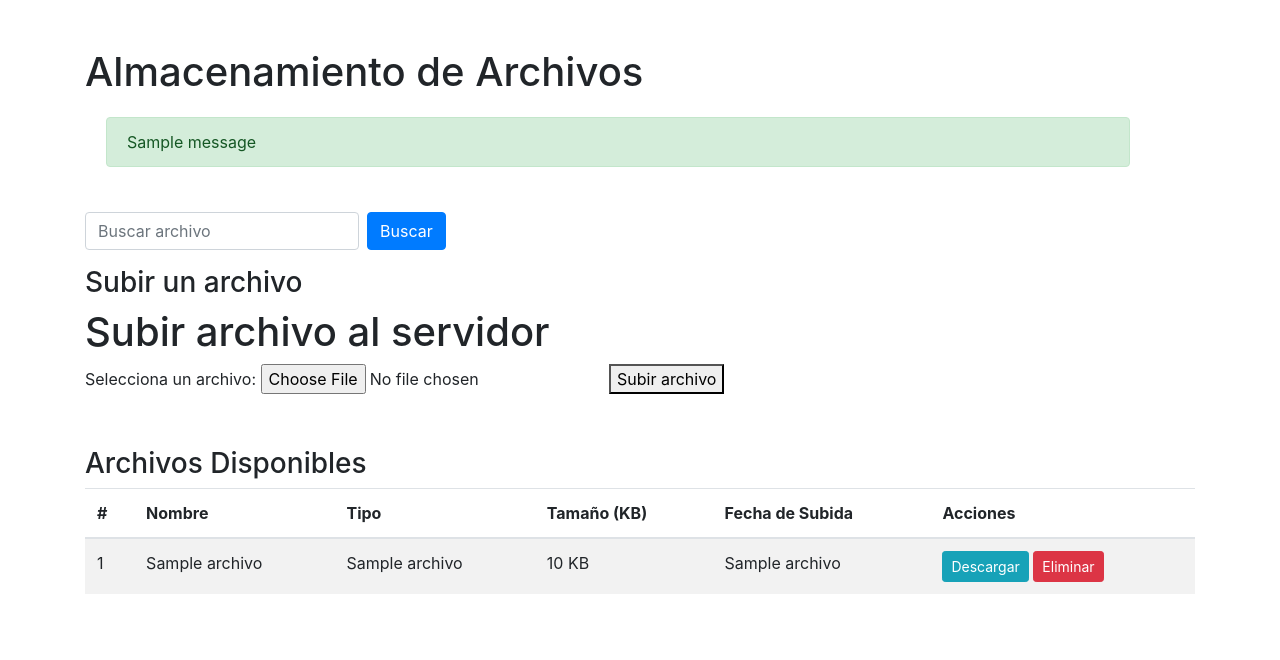
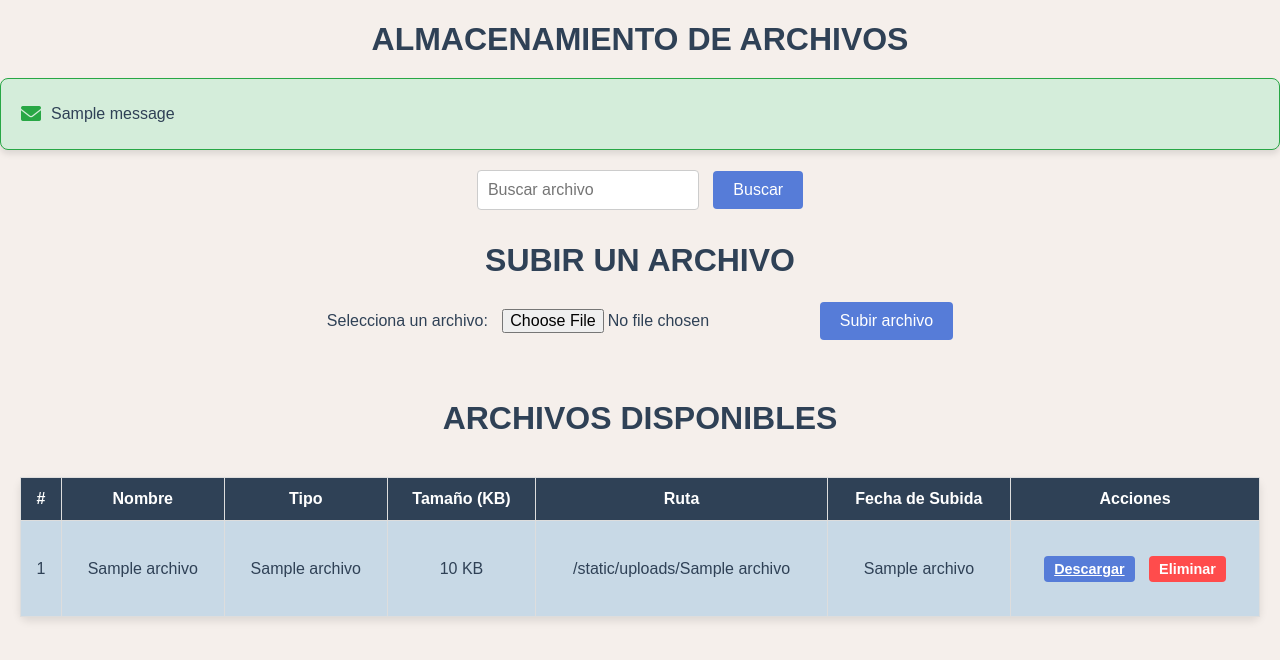
Before and after one commit to Serghio07/Todo-en-uno, a Python web app: template templates/Almacen/indexAlmacen.html in a window 1280 px wide. Shown: the top 660 px of the page. Run offline with Jinja, Linux system fonts and the light colour scheme; the template is opened without the code that fills it: most values are stand-ins (such as "Sample title", 1, 10 or a date in 2020); one stand-in notice (Sample message) is shown; some libraries are stand-ins or nearby versions.

Commit message:
finalizado por hoy
finalizado por hoy

```diff
--- /dev/null
+++ b/static/css/stylesAlmacen.css
@@ -0,0 +1,206 @@
+/* General */
+body {
+    font-family: Arial, sans-serif;
+    background-color: #F5EFEB;
+    color: #2F4156;
+    margin: 0;
+    padding: 0;
+}
+
+/* Título */
+h1, h3 {
+    color: #2F4156;
+    font-size: 2rem;
+    font-weight: bold;
+    margin-bottom: 20px;
+    text-align: center;
+}
+
+/* Mensajes flash */
+.alert {
+    margin: 20px 0;
+    padding: 10px;
+    border-radius: 5px;
+}
+
+.alert-dismissible .close {
+    font-size: 1.5rem;
+}
+
+/* Formulario de búsqueda */
+.form-search {
+    margin-bottom: 25px;
+    text-align: center;
+}
+
+.input-search {
+    padding: 10px;
+    font-size: 1rem;
+    width: 200px;
+    margin-right: 10px;
+    border: 1px solid #ccc;
+    border-radius: 4px;
+}
+
+.btn-search {
+    padding: 10px 20px;
+    font-size: 1rem;
+    background-color: #567CD8;
+    color: white;
+    border: none;
+    border-radius: 4px;
+    cursor: pointer;
+}
+
+.btn-search:hover {
+    background-color: #2F4156;
+}
+
+/* Formulario de carga de archivos */
+.form-upload {
+    margin-bottom: 20px;
+    text-align: center;
+}
+
+.input-file {
+    padding: 10px;
+    font-size: 1rem;
+    margin-bottom: 25px;
+}
+
+.btn-upload {
+    padding: 10px 20px;
+    font-size: 1rem;
+    background-color: #567CD8;
+    color: white;
+    border: none;
+    border-radius: 4px;
+    cursor: pointer;
+}
+
+.btn-upload:hover {
+    background-color: #2F4156;
+}
+
+/* Tabla de archivos */
+.table-container {
+    margin-top: 20px;
+    padding: 20px;
+    overflow-x: auto;
+}
+
+.table {
+    width: 100%;
+    border-collapse: collapse;
+    background-color: #F5EFE0;
+    box-shadow: 0 4px 8px rgba(0, 0, 0, 0.1);
+    border-radius: 8px;
+}
+
+.table th, .table td {
+    padding: 12px;
+    text-align: center;
+    border: 1px solid #ddd;
+}
+
+.table th {
+    background-color: #2F4156;
+    color: white;
+}
+
+.table tr:nth-child(odd) {
+    background-color: #C8D9E6;
+}
+
+.table tr:nth-child(even) {
+    background-color: #E3EFF8;
+}
+
+.table tr:hover {
+    background-color: #567CD8;
+    color: white;
+}
+
+.btn {
+    padding: 5px 10px;
+    font-size: 0.9rem;
+    font-weight: bold;
+    border-radius: 4px;
+    margin-bottom: 10%;
+    margin-top: 10%;
+    transition: background-color 0.3s ease, transform 0.2s ease;
+}
+
+.btn-info {
+    background-color: #567CD8;
+    color: white;
+    border: none;
+}
+
+.btn-info:hover {
+    background-color: #2F4156;
+    transform: scale(1.05);
+}
+
+.btn-danger {
+    background-color: #FF4C4C;
+    color: white;
+    border: none;
+}
+
+.btn-danger:hover {
+    background-color: #D43F3F;
+    transform: scale(1.05);
+}
+/* Espaciado entre botones de Descargar y Eliminar */
+.btn-info {
+    margin-right: 10px; /* Agregar espacio a la derecha del botón de Descargar */
+}
+
+/* Estilo general de los mensajes flash */
+.flash-message {
+    display: flex;
+    align-items: center;
+    padding: 10px 20px;
+    background-color: #C8D9E6;
+    border-radius: 8px;
+    border: 1px solid #567CD8;
+    box-shadow: 0 4px 6px rgba(0, 0, 0, 0.1);
+    margin-bottom: 20px;
+    font-size: 1rem;
+    color: #2F4156;
+}
+
+.flash-message .icon {
+    margin-right: 10px; /* Espacio entre el ícono y el texto */
+}
+
+.flash-message .message-text {
+    flex-grow: 1;
+}
+
+/* Estilo del ícono de sobre */
+.flash-message .icon i {
+    font-size: 20px;
+    color: #567CD8;
+}
+
+/* Estilo para cuando el mensaje tiene la clase 'alert-success' */
+.flash-message.success {
+    background-color: #D4EDDA;
+    border-color: #28A745;
+}
+
+.flash-message.success .icon i {
+    color: #28A745;
+}
+
+/* Estilo para cuando el mensaje tiene la clase 'alert-danger' */
+.flash-message.error {
+    background-color: #F8D7DA;
+    border-color: #DC3545;
+}
+
+.flash-message.error .icon i {
+    color: #DC3545;
+}
--- a/templates/Almacen/indexAlmacen.html
+++ b/templates/Almacen/indexAlmacen.html
@@ -3,63 +3,59 @@
 <head>
     <meta charset="UTF-8">
     <meta name="viewport" content="width=device-width, initial-scale=1.0">
-    <title>Almacenamiento de Archivos</title>
-    <link rel="stylesheet" href="https://stackpath.bootstrapcdn.com/bootstrap/4.5.2/css/bootstrap.min.css">
+    <title>ALMACENAMIENTO DE ARCHIVOS</title>
+    <link rel="stylesheet" href="../static/css/stylesAlmacen.css">
+    <!-- Incluir Font Awesome para los íconos -->
+    <link rel="stylesheet" href="https://cdnjs.cloudflare.com/ajax/libs/font-awesome/6.0.0-beta3/css/all.min.css">
+    <!-- Otros enlaces como tu archivo de estilos... -->
+
 </head>
 <body>
     <div class="container">
-        <h1 class="mt-5">Almacenamiento de Archivos</h1>
+        <h1 class="mt-5">ALMACENAMIENTO DE ARCHIVOS</h1>
 
         <!-- Mensajes flash (éxito, error) -->
 {% with messages = get_flashed_messages(with_categories=true) %}
 {% if messages %}
-                <div class="alert alert-dismissible fade show" role="alert">
+    <div class="flash-message {% for category, message in messages %}{{ category }}{% endfor %}">
+        <div class="icon">
+            <i class="fas fa-envelope"></i>  <!-- Ícono de sobre -->
+        </div>
+        <div class="message-text">
             {% for category, message in messages %}
-                        <div class="alert alert-{{ category }}">{{ message }}</div>
+                <p>{{ message }}</p>
             {% endfor %}
+        </div>
     </div>
 {% endif %}
 {% endwith %}
 
+
         <!-- Formulario de búsqueda -->
-        <form class="form-inline mb-3" method="get" action="{{ url_for('index') }}">
-            <input class="form-control mr-2" type="text" name="search" placeholder="Buscar archivo" value="{{ search_query }}">
-            <button class="btn btn-primary" type="submit">Buscar</button>
+        <form method="GET" action="{{ url_for('index') }}" class="form-search">
+            <input type="text" name="search" placeholder="Buscar archivo" value="{{ search_query }}" class="input-search">
+            <button type="submit" class="btn-search">Buscar</button>
         </form>
 
         <!-- Formulario de carga de archivos -->
-        <h3>Subir un archivo</h3>
-        <!DOCTYPE html>
-<html lang="es">
-<head>
-    <meta charset="UTF-8">
-    <meta name="viewport" content="width=device-width, initial-scale=1.0">
-    <title>Subir Archivos</title>
-</head>
-<body>
-    <h1>Subir archivo al servidor</h1>
-
-    <!-- Formulario para subir archivos -->
-    <form action="{{ url_for('upload_file') }}" method="POST" enctype="multipart/form-data">
+        <h3>SUBIR UN ARCHIVO</h3>
+        <form action="{{ url_for('upload_file') }}" method="POST" enctype="multipart/form-data" class="form-upload">
             <label for="file">Selecciona un archivo:</label>
-        <input type="file" name="file" id="file" required>
-        <button type="submit">Subir archivo</button>
+            <input type="file" name="file" id="file" required class="input-file">
+            <button type="submit" class="btn-upload">Subir archivo</button>
         </form>
 
-</body>
-</html>
-
-
-
         <!-- Tabla de archivos -->
-        <h3 class="mt-5">Archivos Disponibles</h3>
-        <table class="table table-striped">
+        <h3 class="text-center text-primary">ARCHIVOS DISPONIBLES</h3>
+        <div class="table-container">
+            <table class="table">
                 <thead>
                     <tr>
                         <th>#</th>
                         <th>Nombre</th>
                         <th>Tipo</th>
                         <th>Tamaño (KB)</th>
+                        <th>Ruta</th>
                         <th>Fecha de Subida</th>
                         <th>Acciones</th>
                     </tr>
@@ -71,27 +67,27 @@
                             <td>{{ archivo[1] }}</td>  <!-- Nombre -->
                             <td>{{ archivo[2] }}</td>  <!-- Tipo -->
                             <td>{{ (archivo[3] / 1024) | round(2) }} KB</td>  <!-- Tamaño -->
-                        <td>{{ archivo[4] }}</td>  <!-- Fecha de subida -->
+                            <td>{{ url_for('static', filename='uploads/' + archivo[4]) }}</td>  <!-- Ruta completa -->
+                            <td>{{ archivo[5] }}</td>  <!-- Fecha de Subida -->
                             <td>
                                 <!-- Enlace para descargar el archivo -->
-                            <a href="{{ url_for('download_file', filename=archivo[1]) }}" class="btn btn-info btn-sm">Descargar</a>
+                                <a href="{{ url_for('download_file', filename=archivo[1]) }}" class="btn btn-info">Descargar</a>
                                 <!-- Formulario para eliminar archivo -->
                                 <form action="{{ url_for('delete_file', id=archivo[0]) }}" method="POST" style="display:inline;">
-                                <button type="submit" class="btn btn-danger btn-sm" onclick="return confirm('¿Estás seguro de eliminar este archivo?')">Eliminar</button>
+                                    <button type="submit" class="btn btn-danger" onclick="return confirm('¿Estás seguro de eliminar este archivo?')">Eliminar</button>
                                 </form>
                             </td>
                         </tr>
                     {% else %}
                         <tr>
-                        <td colspan="6" class="text-center">No se encontraron archivos</td>
+                            <td colspan="7" class="text-center">No se encontraron archivos</td>
                         </tr>
                     {% endfor %}
                 </tbody>
             </table>
         </div>
+    </div>
 
-    <script src="https://code.jquery.com/jquery-3.5.1.slim.min.js"></script>
-    <script src="https://cdn.jsdelivr.net/npm/@popperjs/core@2.5.0/dist/umd/popper.min.js"></script>
-    <script src="https://stackpath.bootstrapcdn.com/bootstrap/4.5.2/js/bootstrap.min.js"></script>
+    <script src="scripts.js"></script> <!-- Si tienes algún archivo JS adicional -->
 </body>
 </html>
```
Also changed, not shown: app.py (+42 -3 lines), templates/Almacen/styles.css (deleted, +0 -127 lines), uploads/template-informe.jpg (added), 5 other files. Lines whose indentation alone changed are shown as unchanged.
